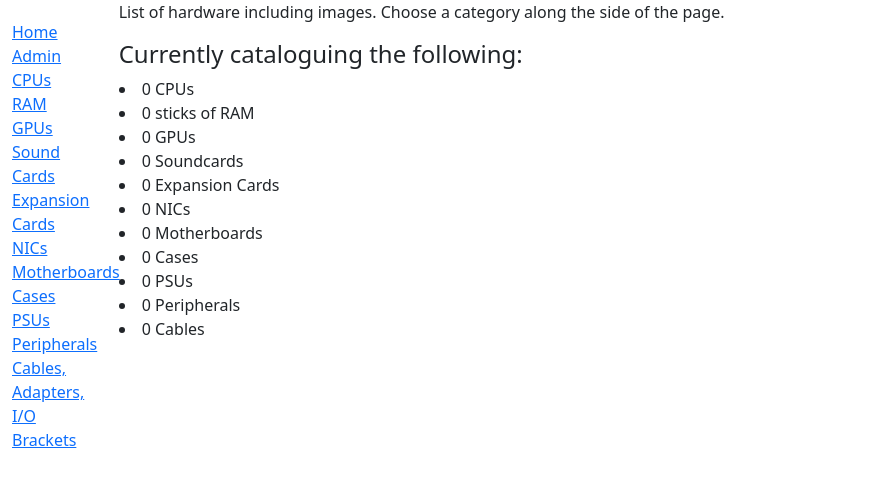
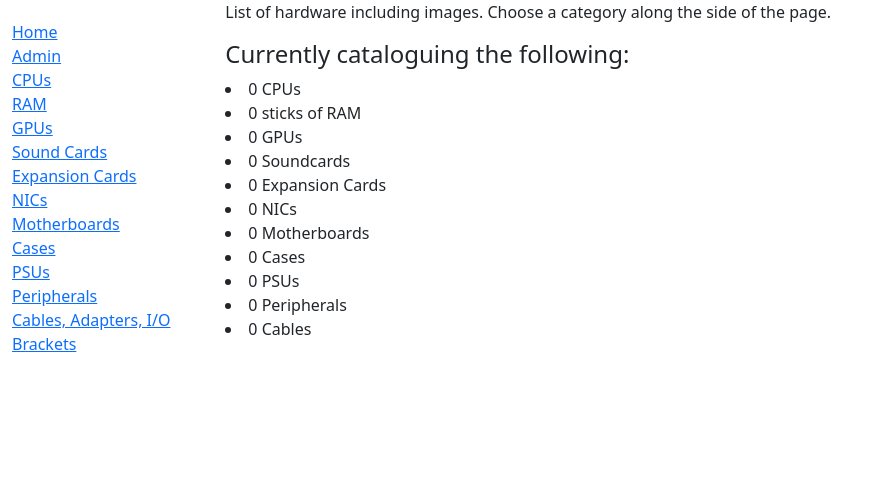
Before and after one commit to hydrohs/hardwaredb, a Django app: page / in a window 1280 px wide. Shown: the top 487 px of the page, without its empty margins (0-880 px from the left). Run offline with Django 3.2, Linux system fonts and the light colour scheme; data that the repository does not hold is empty.

Commit message:
Fix div class

```diff
--- a/hardware/templates/hardware/base.html
+++ b/hardware/templates/hardware/base.html
@@ -13,7 +13,7 @@
   <body>
     <div class="container-fluid">
       <div class="row">
-        <div class="col-sm-1">
+        <div class="col-sm-2">
         {% block sidebar %}
           <ul class="sidebar-nav">
             <li><a href="{% url 'hardware:index' %}">Home</a></li>
```
